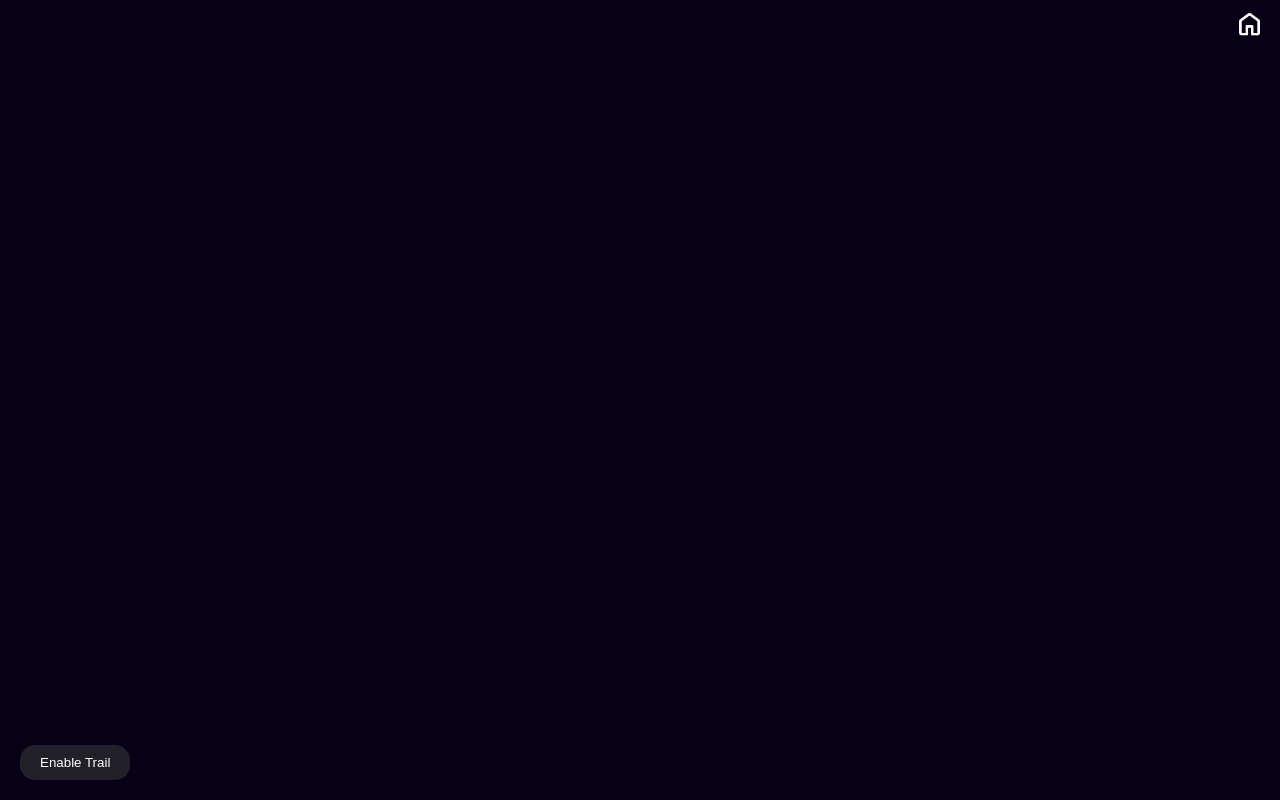
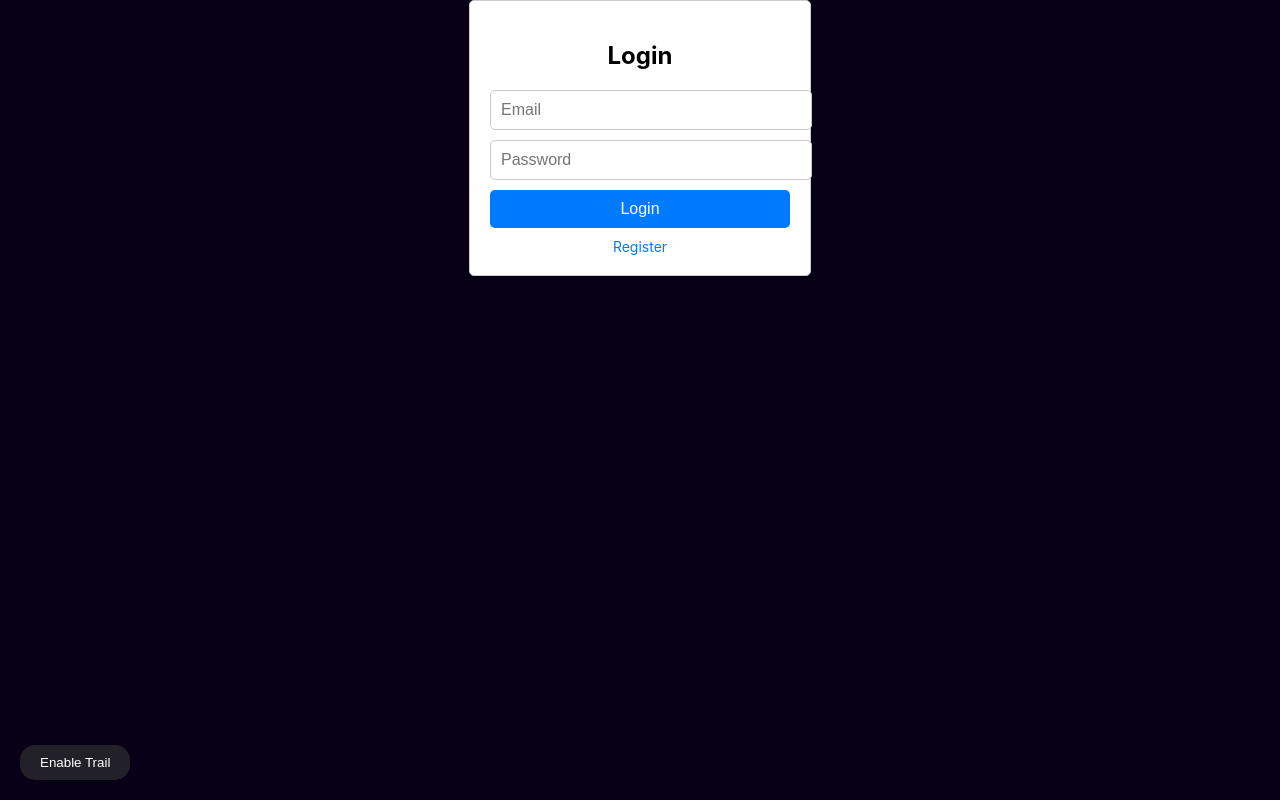
Before and after one commit to NousIndex/Website-Project, a React (Create React App) app: page /login in a window 1280 px wide. Before the commit this address had no page. Built offline with nearby package versions, Linux system fonts and the light colour scheme; the HTML template or start-up script is replaced by a standard one.

Commit message:
Supabase impelementation

```diff
--- a/package.json
+++ b/package.json
@@ -3,6 +3,7 @@
   "version": "0.1.0",
   "private": true,
   "dependencies": {
+    "@supabase/supabase-js": "^2.38.0",
     "@testing-library/jest-dom": "^5.17.0",
     "@testing-library/react": "^13.4.0",
     "@testing-library/user-event": "^13.5.0",
@@ -10,6 +11,7 @@
     "axios": "^1.5.1",
     "chart.js": "^4.4.0",
     "cheerio": "^1.0.0-rc.12",
+    "gapi-script": "^1.2.0",
     "js-cookie": "^3.0.5",
     "react": "^18.2.0",
     "react-chartjs-2": "^5.2.0",
--- a/src/App.js
+++ b/src/App.js
@@ -1,49 +1,72 @@
 import React, { useEffect, useState } from 'react';
-import { BrowserRouter as Router, Route, Routes } from 'react-router-dom';
+import {
+  BrowserRouter as Router,
+  Route,
+  Routes,
+  Navigate,
+} from 'react-router-dom';
 import './App.css';
 import * as routePaths from './routePaths';
+import supabase from './Pages/Supabase';
 import LandingPage from './Pages/LandingPage.jsx';
 import ParticlesBackground from './Pages/ParticlesBackground.js';
 import GenshinHomePage from './Pages/Genshin/HomePage/homepage.jsx';
 import GenshinWishTrackerPage from './Pages/Genshin/WishTracker/wishtracker';
 import GeshinImportWish from './Pages/Genshin/WishTracker/importwish';
 import GenshinTimeLine from './Pages/Genshin/TimeLine/timeline';
+import LoginPage from './Pages/LoginPage';
+import RegisterPage from './Pages/RegistrationPage';
 
 function App() {
+  const [authenticated, setAuthenticated] = useState(false);
+
   useEffect(() => {
     // Change the background color to transparent after a slight delay
     setTimeout(() => {
       document.body.style.backgroundColor = 'transparent';
     }, 100);
+
+    checkAuth();
   }, []);
+
+  async function checkAuth() {
+    // Implement your authentication logic here to determine if the user is authenticated
+    const currentUser = await supabase.auth.getUser();
+    console.log(currentUser);
+    if (currentUser.error) {
+      setAuthenticated(false);
+    } else {
+      setAuthenticated(true);
+    }
+  }
 
   return (
     <Router>
       <div className="App">
         <Routes>
-          <Route
-            path={routePaths.HOME_PATH}
-            element={<LandingPage />}
-          />
-          <Route
-            path={routePaths.GENSHIN_HOME_PATH}
-            element={<GenshinHomePage />}
-          />
-          <Route
-            path={routePaths.GENSHIN_WISH_TRACKER_PATH}
-            element={<GenshinWishTrackerPage />}
-          />
-          <Route
-            path={routePaths.GENSHIN_WISH_TRACKER_IMPORT_PATH}
-            element={<GeshinImportWish />}
-          />
-          <Route
-            path={routePaths.GENSHIN_TIMELINE_PATH}
-            element={<GenshinTimeLine />}
-          />
+          <Route path={routePaths.LOGIN_PATH} element={<LoginPage setAuthenticated={setAuthenticated} />} />
+          <Route path={routePaths.REGISTER_PATH} element={<RegisterPage />} />
+
+          {/* Protected routes */}
+          {authenticated ? (
+            <>
+            {/* Public routes */}
+            <Route path={routePaths.HOME_PATH} element={<LandingPage />} />
+            <Route path={routePaths.GENSHIN_HOME_PATH} element={<GenshinHomePage />} />
+            <Route path={routePaths.GENSHIN_WISH_TRACKER_PATH} element={<GenshinWishTrackerPage />} />
+            <Route path={routePaths.GENSHIN_WISH_TRACKER_IMPORT_PATH} element={<GeshinImportWish />} />
+            <Route path={routePaths.GENSHIN_TIMELINE_PATH} element={<GenshinTimeLine />} />
+            </>
+          ) : (
+            // Redirect unauthenticated users to the login page
+            <Route
+              path="/"
+              element={<Navigate to="/login" />}
+            />
+          )}
         </Routes>
       </div>
-      <ParticlesBackground />
+      <ParticlesBackground authenticated={authenticated} setAuthenticated={setAuthenticated} />
     </Router>
   );
 }
--- /dev/null
+++ b/src/CSS/Auth.css
@@ -0,0 +1,53 @@
+/* Auth.css */
+.auth-container {
+    max-width: 300px;
+    margin: 0 auto;
+    padding: 20px;
+    border: 1px solid #ccc;
+    border-radius: 5px;
+    background-color: #fff;
+    box-shadow: 0 2px 5px rgba(0, 0, 0, 0.1);
+  }
+
+  .auth-container h2 {
+    text-align: center;
+    margin-bottom: 20px;
+  }
+
+  .auth-input {
+    width: 100%;
+    padding: 10px;
+    margin-bottom: 10px;
+    border: 1px solid #ccc;
+    border-radius: 5px;
+    font-size: 16px;
+  }
+
+  .auth-button {
+    width: 100%;
+    padding: 10px;
+    background-color: #007bff;
+    color: #fff;
+    border: none;
+    border-radius: 5px;
+    font-size: 16px;
+    cursor: pointer;
+    transition: background-color 0.3s ease;
+  }
+
+  .auth-button:hover {
+    background-color: #0056b3;
+  }
+
+  .auth-link {
+    display: block;
+    text-align: center;
+    margin-top: 10px;
+    font-size: 14px;
+    color: #007bff;
+    text-decoration: none;
+  }
+
+  .auth-link:hover {
+    text-decoration: underline;
+  }
--- /dev/null
+++ b/src/Pages/LoginPage.jsx
@@ -0,0 +1,74 @@
+// Login.js
+import React, { useState, useEffect } from 'react';
+import { Link, useNavigate } from 'react-router-dom';
+import supabase from './Supabase';
+import '../CSS/Auth.css'; // Import your CSS file for styling
+
+const Login = ({ setAuthenticated }) => {
+  const [email, setEmail] = useState('');
+  const [password, setPassword] = useState('');
+  const navigate = useNavigate();
+
+  // Use useEffect to check if the user is signed in when the component mounts
+  useEffect(() => {
+    const checkUser = async () => {
+      const currentUser = await supabase.auth.getUser();
+      console.log('Logged in as', currentUser.error);
+    };
+
+    checkUser();
+  }, []);
+
+  const handleLogin = async () => {
+    try {
+      const { user, error } = await supabase.auth.signInWithPassword({
+        email: email,
+        password: password,
+      });
+
+      if (error) {
+        console.error('Error logging in:', error);
+      } else {
+        setAuthenticated(true); // Set authenticated to true
+        navigate('/'); // Redirect to the main page
+      }
+    } catch (error) {
+      console.error('Error logging in:', error);
+    }
+  };
+
+  return (
+    <div className="auth-container">
+      <h2>Login</h2>
+      <input
+        type="email"
+        placeholder="Email"
+        value={email}
+        onChange={(e) => setEmail(e.target.value)}
+        className="auth-input"
+      />
+      <input
+        type="password"
+        placeholder="Password"
+        value={password}
+        onChange={(e) => setPassword(e.target.value)}
+        className="auth-input"
+      />
+      <button
+        onClick={handleLogin}
+        className="auth-button"
+      >
+        Login
+      </button>
+      <Link
+        to="/register"
+        className="auth-link"
+      >
+        Register
+      </Link>
+    </div>
+
+  );
+};
+
+export default Login;
--- a/src/Pages/ParticlesBackground.js
+++ b/src/Pages/ParticlesBackground.js
@@ -1,12 +1,17 @@
 import React, { useState, useEffect } from 'react';
 import Particles from 'react-tsparticles';
 import { loadFull } from 'tsparticles';
+import supabase from './Supabase';
 import TrailToggleButton from './components/trailtoggleswitch';
-import { Link } from 'react-router-dom';
+import { Link, useNavigate } from 'react-router-dom';
 import homeIcon from '../assets/background_component/home.png';
 import './components/CSS/homebutton.css';
 
-export default function ParticleBackground() {
+export default function ParticleBackground({
+  authenticated,
+  setAuthenticated,
+}) {
+  const navigate = useNavigate();
   const [isTrailEnabled, setIsTrailEnabled] = useState(false); // State to track if the trail is enabled or not
 
   useEffect(() => {
@@ -28,8 +33,22 @@ export default function ParticleBackground() {
     setIsTrailEnabled(!isTrailEnabled);
   };
 
+  const signOutButtonPress = async () => {
+    const { error } = await supabase.auth.signOut();
+    setAuthenticated(false);
+    navigate('/login');
+  };
+
   return (
     <div>
+      {authenticated ? (
+        <div>
+          <button
+            onClick={signOutButtonPress}
+            className="global-signout-button"
+          >
+            Sign Out
+          </button>
           <Link
             to="/"
             className="home-button"
@@ -39,6 +58,10 @@ export default function ParticleBackground() {
               alt="Home"
             />
           </Link>
+        </div>
+      ) : (
+        <></>
+      )}
 
       <TrailToggleButton
         isEnabled={isTrailEnabled}
--- /dev/null
+++ b/src/Pages/RegistrationPage.jsx
@@ -0,0 +1,59 @@
+// Register.js
+import React, { useState } from 'react';
+import { Link } from 'react-router-dom';
+import supabase from './Supabase';
+import '../CSS/Auth.css'; // Import your CSS file for styling
+import Swal from 'sweetalert2'; // Import SweetAlert2
+
+const Register = () => {
+  const [email, setEmail] = useState('');
+  const [password, setPassword] = useState('');
+
+  const handleRegister = async () => {
+    try {
+      const { user, error } = await supabase.auth.signUp({ email, password });
+
+      if (error) {
+        // Use Swal to display an error message
+        Swal.fire({
+          icon: 'error',
+          title: 'Registration Failed',
+          text: error.message,
+        });
+      } else {
+        // Use Swal to display a success message with email verification instructions
+        Swal.fire({
+          icon: 'success',
+          title: 'Registration Successful',
+          html: `Registered as ${user.email}.<br>Please check your email for a verification link.`,
+        });
+      }
+    } catch (error) {
+      console.error('Error registering:', error);
+    }
+  };
+
+  return (
+    <div className="auth-container">
+      <h2>Register</h2>
+      <input
+        type="email"
+        placeholder="Email"
+        value={email}
+        onChange={(e) => setEmail(e.target.value)}
+        className="auth-input"
+      />
+      <input
+        type="password"
+        placeholder="Password"
+        value={password}
+        onChange={(e) => setPassword(e.target.value)}
+        className="auth-input"
+      />
+      <button onClick={handleRegister} className="auth-button">Register</button>
+      <Link to="/login" className="auth-link">Login</Link>
+    </div>
+  );
+};
+
+export default Register;
--- /dev/null
+++ b/src/Pages/Supabase.js
@@ -0,0 +1,9 @@
+// Supabase.js
+import { createClient } from '@supabase/supabase-js';
+
+const supabaseUrl = 'https://vtmjuwctzebijssijzhq.supabase.co';
+const supabaseAnonKey = 'eyJhbGciOiJIUzI1NiIsInR5cCI6IkpXVCJ9.eyJpc3MiOiJzdXBhYmFzZSIsInJlZiI6InZ0bWp1d2N0emViaWpzc2lqemhxIiwicm9sZSI6ImFub24iLCJpYXQiOjE2OTY3MDkxNzMsImV4cCI6MjAxMjI4NTE3M30.vaQYl--Ug1pFLJjx7c8vJqbbtakUFR-Ozc0liPf0VHo';
+
+const supabase = createClient(supabaseUrl, supabaseAnonKey);
+
+export default supabase;
--- a/src/Pages/components/CSS/homebutton.css
+++ b/src/Pages/components/CSS/homebutton.css
@@ -32,3 +32,31 @@
   display: block;
   margin: 0 auto;
 }
+.auth-button:hover {
+  background-color: #0056b3;
+}
+
+.global-signout-button {
+  display: block;
+  position: fixed;
+  top: 2%;
+  right: 4%;
+  padding: 0.3%;
+  background-color: #c20000; /* Red background color */
+  color: #fff; /* White text color */
+  border: none; /* Remove borders */
+  border-radius: 5px;
+  font-size: clamp(2px, 1vw, 16px);
+  cursor: pointer;
+  text-align: center;
+  z-index: 1000; /* Ensure it's above other elements */
+  -webkit-user-select: none !important; /* Disable text selection for Safari */
+  -moz-user-select: none !important; /* Disable text selection for Firefox */
+  -ms-user-select: none !important; /* Disable text selection for Microsoft browsers */
+  user-select: none !important; /* Disable text selection for modern browsers */
+  transition: background-color 0.3s ease;
+}
+
+.global-signout-button:hover {
+  background-color: #780000; /* Darker red background color on hover */
+}
--- a/src/routePaths.js
+++ b/src/routePaths.js
@@ -1,5 +1,7 @@
 // routePaths.js
 export const HOME_PATH = '/';
+export const LOGIN_PATH = '/login';
+export const REGISTER_PATH = '/register';
 
 export const GENSHIN_HOME_PATH = '/genshin';
 export const GENSHIN_WISH_TRACKER_PATH = '/genshin/wish_tacker';
```
Also changed, not shown: 1 other file (tests, documents, lock files or other folders). Lines whose indentation alone changed are shown as unchanged.
